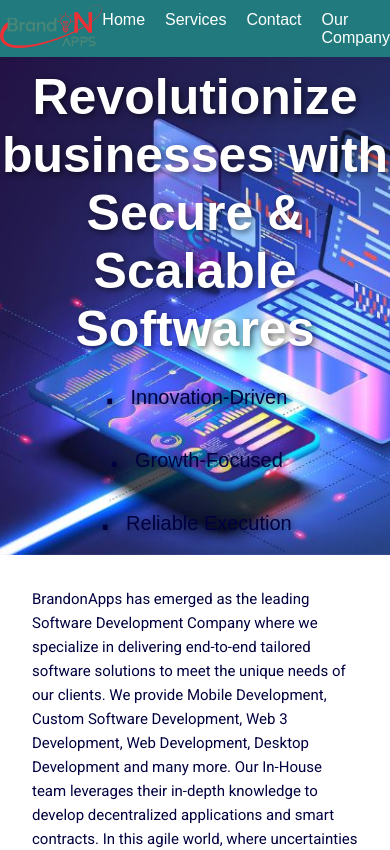
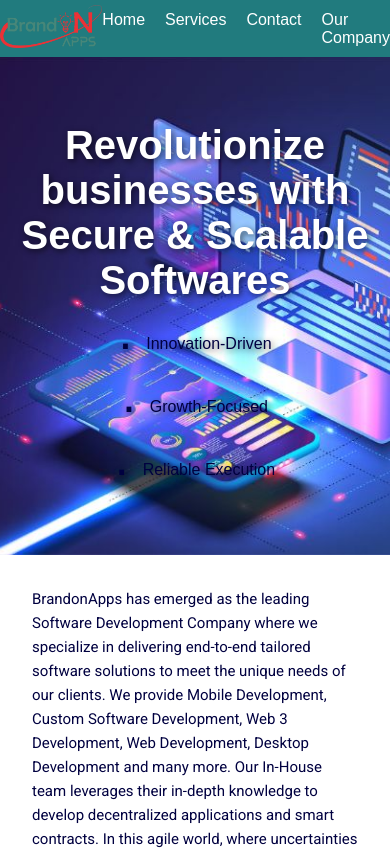
Before and after one commit to Brandonkhumalo/BrandonApps, a React (Vite) app: page /#/ in a window 390 px wide. Shown: the top 850 px of the page. Built offline with nearby package versions, Linux system fonts and the light colour scheme; a web font is replaced by a local one.

Commit message:
updated content

```diff
--- a/src/components/navbar.jsx
+++ b/src/components/navbar.jsx
@@ -6,7 +6,7 @@ function Navbar() {
     return(
         <div className='mainNavBar'>
             <div className='lefttnav'>
-                <Link to='BrandonApps/'>
+                <Link to='/'>
                     <img className='BigNavPic'
                     src={logo} alt="NavPicture" />
                 </Link>
--- a/src/styles/home.css
+++ b/src/styles/home.css
@@ -137,6 +137,14 @@
 
 /* Responsive layout */
 @media (max-width: 768px) {
+  .homeheader2{
+    font-size: 16px;
+  }
+
+  .homeheader{
+    font-size: 40px;
+  }
+
   .introContent {
     flex-direction: column;
   }
```
